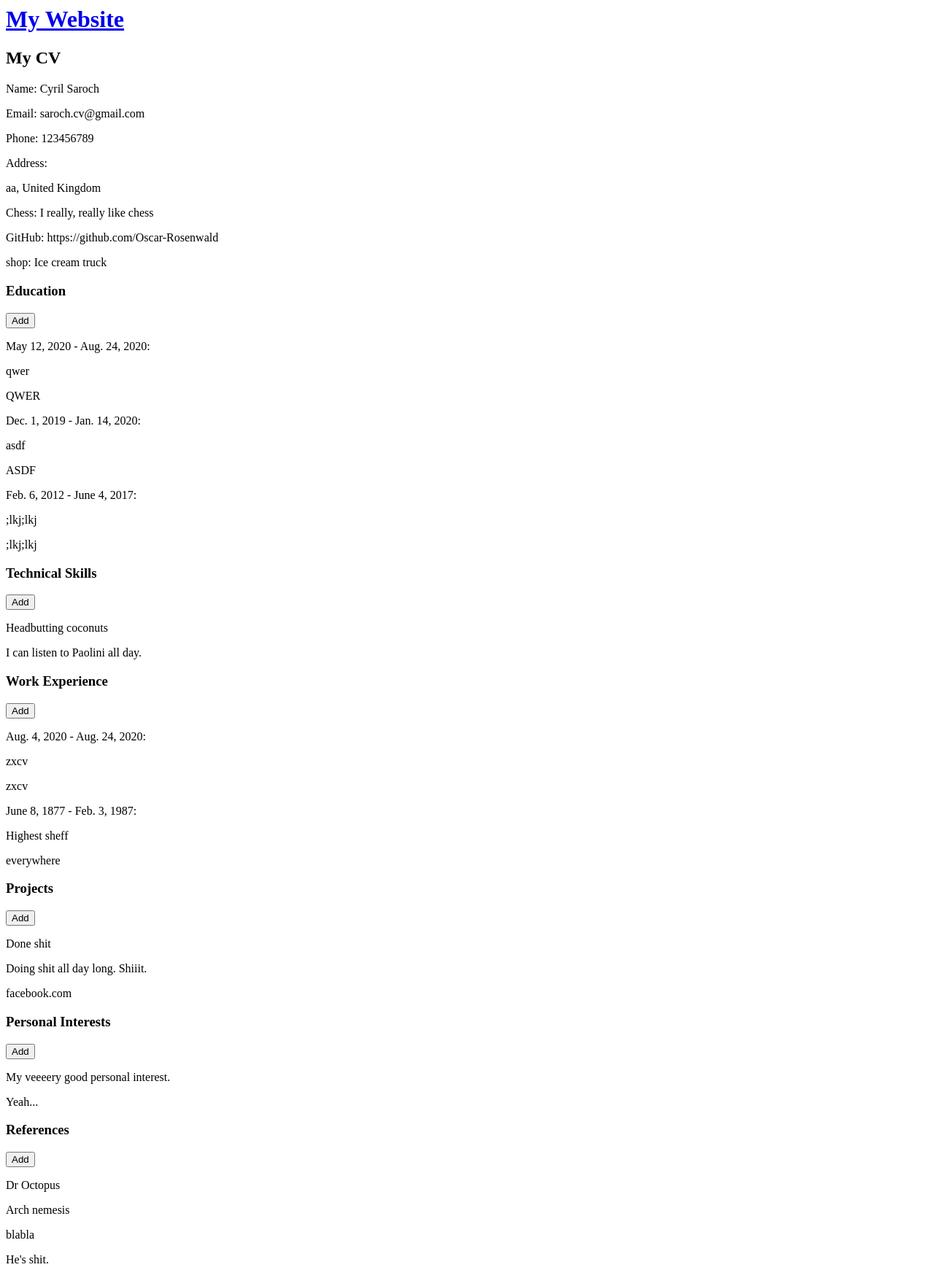
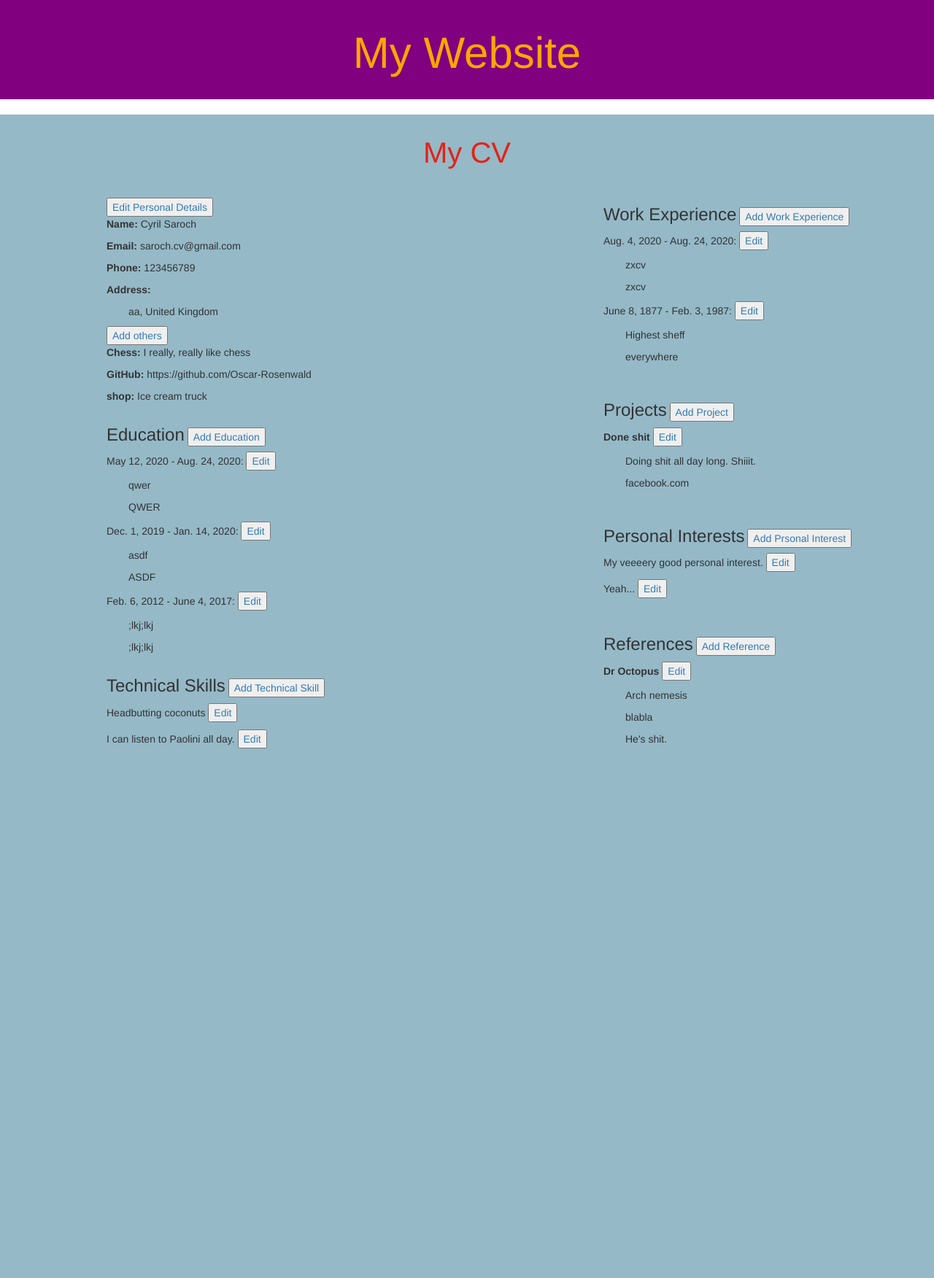
Before and after one commit to Oscar-Rosenwald/My-website, a Django app: page /cv in a window 1280 px wide. Shown: the whole page at 73% size. After the commit the page ends 1026 px from the top, so only its background shows below. Run offline with Django 3.2, Linux system fonts and the light colour scheme; a user stored in the database is signed in; data comes from the database, SQL or seed files in the repository; both versions use the stored data as it was after the commit; some libraries are stand-ins or nearby versions.

Commit message:
Written all CSS styles.

```diff
--- a/functional-tests.py
+++ b/functional-tests.py
@@ -1,3 +1,4 @@
+from seleniumlogin import force_login
 from selenium import webdriver
 from selenium.webdriver.common.action_chains import ActionChains
 import unittest, time
--- a/home/forms.py
+++ b/home/forms.py
@@ -48,3 +48,9 @@ class ProjectForm(forms.ModelForm):
     class Meta:
         model = Project
         fields = ('name', 'description', 'link')
+
+class PersonForm(forms.ModelForm):
+
+    class Meta:
+        model = Person
+        fields = ('phone_number', 'address')
--- a/home/models.py
+++ b/home/models.py
@@ -61,7 +61,7 @@ class Education(models.Model):
 
 class WorkExperience(models.Model):
     start_date = models.DateField()
-    end_date = models.DateField()#default=DateField.auto_now)
+    end_date = models.DateField()
     role = models.TextField()
     where = models.TextField()
 
@@ -72,7 +72,6 @@ class Person(models.Model):
     me = models.ForeignKey(settings.AUTH_USER_MODEL, on_delete=models.CASCADE)
     phone_number = models.CharField(max_length=11)
     address = models.TextField()
-    # personal_others = ListTextField(base_field = CharField(max_length=300))
 
     def add_to_others(self, value):
         self.personal_others.append(value)
--- /dev/null
+++ b/home/static/css/home.css
@@ -0,0 +1,133 @@
+/* Header */
+.page-header {
+	background-color: purple;
+	margin-top: 0;
+	padding: 20px 0px 20px;
+}
+
+.page-header h1 {
+	font-size: 60px;
+	text-align: center;
+}
+
+h1 a {
+	color: orange;
+}
+
+h1 a:hover {
+	color: black;
+}
+
+/* Content */
+.page-content {
+	background-color: #95B9C7;
+	margin-top: 0;
+	padding: 10px 0 10px 0px;
+}
+
+.page-content h2 {
+	color: #E42217;
+	text-align: center;
+	font-size: 40px;
+}
+
+.pick-button {
+	font-size: 40px;
+	border: none;
+	height: 300px;
+	width: 300px;
+	display: inline-block;
+	background-color: #C68E17;
+}
+
+#button-CV {
+	margin-left: 30px;
+}
+
+.home-buttons {
+	text-align: center;
+}
+
+/* Blogs */
+.back-button {
+	text-align: center;
+}
+
+.top-menu {
+	height: 50px;
+	width: 80px;
+	font-size: 20px;
+	color: black;
+	margin-top: 15px;
+}
+
+.page-content h3 a, .page-content h3 a:active, .page-content h3 a:hover, .page-content h3 a:visited:hover {
+	color: yellow;
+	font-weight: bold;
+	font-size: 30px;
+	margin-left: 20px;
+}
+
+.page-content h3 a:visited {
+	color: black;
+}
+
+.post {
+	display: inline-block;
+}
+
+#edit-post {
+	float: right;
+	margin-right: 70%;
+	margin-top: 20px;
+	color: black;
+}
+
+.sub-header h3 {
+	color: yellow;
+	font-weight: bold;
+	font-size: 30px;
+	margin-left: 20px;
+}
+
+.published {
+	color: grey;
+	margin-left: 20px;
+}
+
+.post-text {
+	margin-left: 20px;
+}
+
+#blog-button {
+	height: 30px;
+	margin-left: 20px;
+}
+
+.cv {
+	margin-left: 20px;
+}
+
+.indented {
+	margin-left: 30px;
+}
+
+.entry-add {
+	display: inline-block;
+}
+
+.cv-section {
+	display: inline-block;
+}
+
+#cv-2 h3 {
+	margin-top: 40px;
+}
+
+#cv-2 {
+	margin-left: 30%;
+}
+
+#cv-1 {
+	margin-left: 10%
+}
--- a/home/templates/CVs.html
+++ b/home/templates/CVs.html
@@ -2,29 +2,45 @@
 
 {% block content %}
 <h2>My CV</h2>
+<div class="cv">
+  <div class="cv-section" id="cv-1">
 	<!-- Personal details -->
 	<div class="personal" name="personal-details">
+	  {% if user.is_authenticated %}
+	  <a href="{% url 'edit_person' %}"><button class="edit">Edit Personal Details</button></a>
+	  {% endif %}
 	  <p class="personal" name="name">
-	Name: {{ name }}
+		<b>Name:</b> {{ name }}
 	  </p>
 	  <p class="personal" name="email">
-	Email: {{ email }}
+		<b>Email:</b>
+		{{ email }}
 	  </p>
 	  <p class="personal" name="phone">
-	Phone: {{ phone_number }}
+		<b>Phone:</b>
+		{{ phone_number }}
 	  </p>
 	  <div class="personal" name="address">
 		<p name="address-header">
-	  Address:
+		  <b>Address:</b>
 		</p>
+		<div class="indented">
 		  <p name="address-body">
 			{{ address }}
 		  </p>
 		</div>
+	  </div>
 	  <div personal="personal" name="other">
+		{% if user.is_authenticated %}
+		<a href="{% url 'new_others' %}"><button>Add others</button></a>
+		{% endif %}
 		{% for entry in personal_others %}
 		<p>
-	  {{ entry }}: {{ entry.body }}
+		  {% if user.is_authenticatd %}
+		  <a href="{% url 'edit_others' pk=entry.pk %}"><button>Edit</button></a>
+		  {% endif %}
+		  <b>{{ entry }}:</b>
+		  {{ entry.body }}
 		</p>
 		{% endfor %}
 	  </div>
@@ -33,15 +49,22 @@
 	<!-- Education -->
 	{% if education %}
 	<div class="education">
-  <h3>Education</h3>
+	  <h3 class="entry-add">Education</h3>
 	  {% if user.is_authenticated %}
-  <a href="{% url 'new_education' %}" class="entry-add"><button>Add</button></a>
+	  <a href="{% url 'new_education' %}" class="entry-add"><button>Add Education</button></a>
 	  {% endif %}
 	  <div class="education-entries">
 		{% for entry in education %}
-	<p class="entry-time">{{ entry.start_date }} - {{ entry.end_date }}:</p>
+		<p class="entry-time">
+		  {{ entry.start_date }} - {{ entry.end_date }}:
+		  {% if user.is_authenticated %}
+		  <a href="{% url 'edit_education' pk=entry.pk %}"><button>Edit</button></a>
+		  {% endif %}
+		</p>
+		<div class="indented">
 		  <p class="entry-what">{{ entry.course }}</p>
 		  <p class="entry-where">{{ entry.school }}</p>
+		</div>
 		{% endfor %}
 	  </div>
 	</div>
@@ -50,27 +73,41 @@
 	<!-- Techical Skills -->
 	{% if tech_skills %}
 	<div class="tech-skills">
-  <h3>Technical Skills</h3>
+	  <h3 class="entry-add">Technical Skills</h3>
 	  {% if user.is_authenticated %}
-  <a href="{% url 'new_tech_skill' %}" class="entry-add"><button>Add</button></a>
+	  <a href="{% url 'new_tech_skill' %}" class="entry-add"><button>Add Technical Skill</button></a>
 	  {% endif %}
 	  {% for entry in tech_skills %}
-  <p>{{ entry.skill }}</p>
+	  <p>
+		{{ entry.skill }}
+		{% if user.is_authenticated %}
+		<a href="{% url 'edit_tech_skill' pk=entry.pk %}"><button>Edit</button></a>
+		{% endif %}
+	  </p>
 	  {% endfor %}
 	</div>
 	{% endif %}
+  </div>
 
+  <div class="cv-section" id="cv-2">
 	<!-- Work Experience -->
 	{% if work_experience %}
 	<div class="work">
-  <h3>Work Experience</h3>
+	  <h3 class="entry-add">Work Experience</h3>
 	  {% if user.is_authenticated %}
-  <a href="{% url 'new_work_experience' %}" class="entry-add"><button>Add</button></a>
+	  <a href="{% url 'new_work_experience' %}" class="entry-add"><button>Add Work Experience</button></a>
 	  {% endif %}
 	  {% for entry in work_experience %}
-  <p class="entry-date">{{ entry.start_date }} - {{ entry.end_date}}:</p>
+	  <p class="entry-date">
+		{{ entry.start_date }} - {{ entry.end_date}}:
+		{% if user.is_authenticated %}
+		<a href="{% url 'edit_work_experience' pk=entry.pk %}"><button>Edit</button></a>
+		{% endif %}
+	  </p>
+	  <div class="indented">
 		<p class="entry-body">{{ entry.role }}</p>
 		<p class="entry-where">{{ entry.where }}</p>
+	  </div>
 	  {% endfor %}
 	</div>
 	{% endif %}
@@ -78,14 +115,21 @@
 	<!-- Projects -->
 	{% if projects %}
 	<div class="projects">
-  <h3>Projects</h3>
+	  <h3 class="entry-add">Projects</h3>
 	  {% if user.is_authenticated %}
-  <a href="{% url 'new_project' %}" class="entry-add"><button>Add</button></a>
+	  <a href="{% url 'new_project' %}" class="entry-add"><button>Add Project</button></a>
 	  {% endif %}
 	  {% for project in projects %}
-  <p class="project-name">{{ project.name }}</p>
+	  <p class="project-name">
+		<b>{{ project.name }}</b>
+		{% if user.is_authenticated %}
+		<a href="{% url 'edit_project' pk=project.pk %}"><button>Edit</button></a>
+		{% endif %}
+	  </p>
+	  <div class="indented">
 		<p class="project-body">{{ project.description }}</p>
 		<p class="project-link">{{ project.link }}</p>
+	  </div>
 	  {% endfor %}
 	</div>
 	{% endif %}
@@ -93,12 +137,17 @@
 	<!-- Personal interests -->
 	{% if personal_interests %}
 	<div class="personal-interests">
-  <h3>Personal Interests</h3>
+	  <h3 class="entry-add">Personal Interests</h3>
 	  {% if user.is_authenticated %}
-  <a href="{% url 'new_personal_interest' %}" class="entry-add"><button>Add</button></a>
+	  <a href="{% url 'new_personal_interest' %}" class="entry-add"><button>Add Prsonal Interest</button></a>
 	  {% endif %}
 	  {% for interest in personal_interests %}
-  <p>{{ interest.interest }}</p>
+	  <p>
+		{{ interest.interest }}
+		{% if user.is_authenticated %}
+		<a href="{% url 'edit_personal_interest' pk=interest.pk %}"><button>Edit</button></a>
+		{% endif %}
+	  </p>
 	  {% endfor %}
 	</div>
 	{% endif %}
@@ -106,18 +155,29 @@
 	<!-- References -->
 	{% if references %}
 	<div class="references">
-  <h3>References</h3>
+	  <h3 class="entry-add">References</h3>
 	  {% if user.is_authenticated %}
-  <a href="{% url 'new_reference' %}" class="entry-add"><button>Add</button></a>
+	  <a href="{% url 'new_reference' %}" class="entry-add"><button>Add Reference</button></a>
 	  {% endif %}
 	  {% for reference in references %}
-  <p class="reference-name">{{ reference.name }}</p>
+	  <p class="reference-name">
+		<b>{{ reference.name }}</b>
+		{% if user.is_authenticated %}
+		<a href="{% url 'edit_reference' pk=reference.pk %}"><button>Edit</button></a>
+		{% endif %}
+	  </p>
+	  <div class="indented">
 		<p class="reference-who">{{ reference.who }}</p>
 		<p class="reference-email">{{ reference.email}}</p>
 		{% if reference.text %}
 		<p class="reference-text">{{ reference.text }}</p>
+	  </div>
 	  {% endif %}
 	  {% endfor %}
 	</div>
 	{% endif %}
+
+  </div>
+
   {% endblock %}
+</div>
--- a/home/templates/base.html
+++ b/home/templates/base.html
@@ -1,12 +1,18 @@
+{% load static %}
+
 <html>
   <head>
 	<title>My Website</title>
+	<link rel="stylesheet" href="//maxcdn.bootstrapcdn.com/bootstrap/3.2.0/css/bootstrap.min.css">
+	<link rel="stylesheet" href="{% static 'css/home.css' %}">
   </head>
   <body>
 	<div class="page-header">
 	  <h1><a href="/">My Website</a></h1>
 	</div>
-	{% block content %}
-	{% endblock %}
+	<div class="page-content">
+	  {% block content %}
+	  {% endblock %}
+	</div>
   </body>
 </html>
--- a/home/templates/blogs.html
+++ b/home/templates/blogs.html
@@ -4,10 +4,12 @@
 <div class="sub-header">
   <h2>My Blogs</h2>
   {% if user.is_authenticated %}
-	<a href="{% url 'new_post' %}" class="top-menu"><button>New</button> </a>
+  <div class="back-button">
+	<a href="{% url 'new_post' %}"><button class="top-menu">New</button> </a>
+  </div>
   {% endif %}
 </div>
 {% for post in posts %}
-<h3><a href="{% url 'posts' pk=post.pk %}">{{ post.title }}</a></h3>
+<h3 class="post-title"><a href="{% url 'posts' pk=post.pk %}">{{ post.title }}</a></h3>
 {% endfor %}
 {% endblock %}
--- a/home/templates/home.html
+++ b/home/templates/home.html
@@ -2,6 +2,8 @@
 
 {% block content %}
 	<h2>My School CV thingy</h2>
-	<button id="button-posts" onclick="location.href='./blog'">Blog posts</button>
-	<button id="button-CV" onclick="location.href='./cv'">CV</button>
+	<div class="home-buttons">
+	  <button class="pick-button" id="button-posts" onclick="location.href='./blog'">Blog posts</button>
+	  <button class="pick-button" id="button-CV" onclick="location.href='./cv'">CV</button>
+	</div>
 {% endblock %}
--- a/home/views.py
+++ b/home/views.py
@@ -87,6 +87,7 @@ def education_new(request):
     if request.method == "POST":
         form = EducationForm(request.POST)
         if form.is_valid():
+            edu = form.save(commit=False)
             edu.save()
             return redirect('CV')
     else:
@@ -97,6 +98,7 @@ def reference_new(request):
     if request.method == 'POST':
         form = ReferenceForm(request.POST)
         if form.is_valid():
+            reference = form.save(commit=False)
             reference.save()
             return redirect('CV')
     else:
@@ -107,6 +109,7 @@ def personal_interests_new(request):
     if request.method == 'POST':
         form = PersonalInterestsForm(request.POST)
         if form.is_valid():
+            thing = form.save(commit=False)
             thing.save()
             return redirect('CV')
     else:
@@ -117,6 +120,7 @@ def project_new(request):
     if request.method == 'POST':
         form = ProjectForm(request.POST)
         if form.is_valid():
+            thing = form.save(commit=False)
             thing.save()
             return redirect('CV')
     else:
@@ -127,6 +131,7 @@ def work_experience_new(request):
     if request.method == 'POST':
         form = WorkExperienceForm(request.POST)
         if form.is_valid():
+            thing = form.save(commit=False)
             thing.save()
             return redirect('CV')
     else:
@@ -137,6 +142,7 @@ def tech_skill_new(request):
     if request.method == 'POST':
         form = TechSkillForm(request.POST)
         if form.is_valid():
+            thing = form.save(commit=False)
             thing.save()
             return redirect('CV')
     else:
@@ -160,6 +166,7 @@ def education_edit(request, pk):
     if request.method == 'POST':
         form = EducationForm(request.POST, instance=thing)
         if form.is_valid():
+            thing = form.save(commit=False)
             thing.save()
             return redirect('CV')
     else:
@@ -171,6 +178,7 @@ def reference_edit(request, pk):
     if request.method == 'POST':
         form = ReferenceForm(request.POST, instance=thing)
         if form.is_valid():
+            thing = form.save(commit=False)
             thing.save()
             return redirect('CV')
     else:
@@ -182,6 +190,7 @@ def personal_interests_edit(request, pk):
     if request.method == 'POST':
         form = PersonalInterestsForm(request.POST, instance=thing)
         if form.is_valid():
+            thing = form.save(commit=False)
             thing.save()
             return redirect('CV')
     else:
@@ -193,6 +202,7 @@ def project_edit(request, pk):
     if request.method == 'POST':
         form = ProjectForm(request.POST, instance=thing)
         if form.is_valid():
+            thing = form.save(commit=False)
             thing.save()
             return redirect('CV')
     else:
@@ -204,6 +214,7 @@ def work_experience_edit(request, pk):
     if request.method == 'POST':
         form = WorkExperienceForm(request.POST, instance=thing)
         if form.is_valid():
+            thing = form.save(commit=False)
             thing.save()
             return redirect('CV')
     else:
@@ -215,6 +226,7 @@ def tech_skill_edit(request, pk):
     if request.method == 'POST':
         form = TechSkillForm(request.POST, instance=thing)
         if form.is_valid():
+            thing = form.save(commit=False)
             thing.save()
             return redirect('CV')
     else:
@@ -226,8 +238,22 @@ def others_edit(request, pk):
     if request.method == 'POST':
         form = OthersForm(request.POST, instance=thing)
         if form.is_valid():
+            thing = form.save(commit=False)
             thing.save()
             return redirect('CV')
     else:
         form = OthersForm(instance=thing)
     return render(request, 'cv_edit.html', {'form': form, 'name': 'Personal Other'})
+
+def person_edit(request):
+    thing = get_object_or_404(Person, me=request.user)
+    if request.method == 'POST':
+        form = PersonForm(request.POST, instance=thing)
+        if form.is_valid():
+            thing = form.save(commit=False)
+            thing.me = thing.me
+            thing.save()
+            return redirect('CV')
+    else:
+        form = PersonForm(instance=thing)
+    return render(request, 'cv_edit.html', {'form': form, 'name': 'Personal Information'})
--- a/twoButtons/urls.py
+++ b/twoButtons/urls.py
@@ -47,8 +47,5 @@ urlpatterns = [
     path('others/<int:pk>/edit', views.others_edit, name="edit_others"),
 
     # # Edits of Personal Info
-    # path('name/edit', views.name_edit, name='edit_name'),
-    # path('email/edit', views.email_edit, name='edit_email'),
-    # path('phone/edit', views.phone_edit, name='edit_phone_number'),
-    # path('address/edit', views.address_edit, name='edit_address'),
+    path('person/edit', views.person_edit, name='edit_person'),
 ]
```
Also changed, not shown: home/templates/post.html (+10 -8 lines), db.sqlite3. Lines whose indentation alone changed are shown as unchanged.
